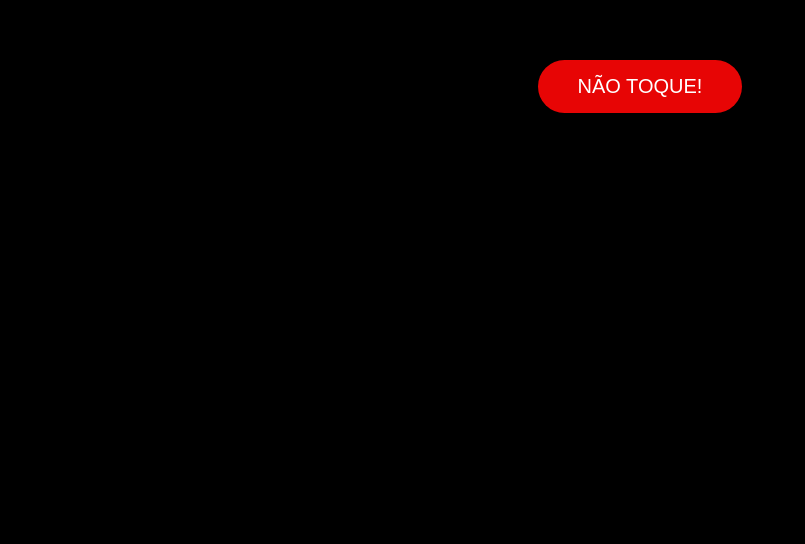
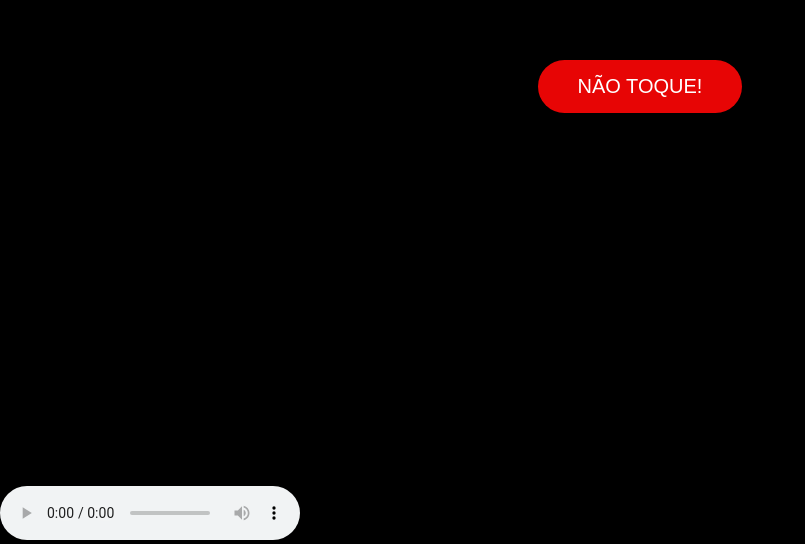
Before and after one commit to pauloandresdf/app, a plain HTML site: page index.html in a window 1280 px wide. Shown: the part 314-858 px from the top of the page, without its empty margins (0-805 px from the left). Before the commit the page ends 800 px from the top, so only its background shows below. Drawn offline with Linux system fonts and the light colour scheme.

Commit message:
Update index.html

```diff
--- a/index.html
+++ b/index.html
@@ -59,7 +59,9 @@
         <button id="tocar-botao">Não toque!</button>
     </div>
     <img id="gif" src="assets/random-doge.gif">
-    <audio id="musica" src="assets/aosenhor.MP3" loop preload="auto"></audio>
+   <audio controls>
+  <source src="https://voca.ro/1dYVNe98Gu4W" type="audio/mp3">
+</audio>
 
     <script>
         const button = document.getElementById("tocar-botao")
```
